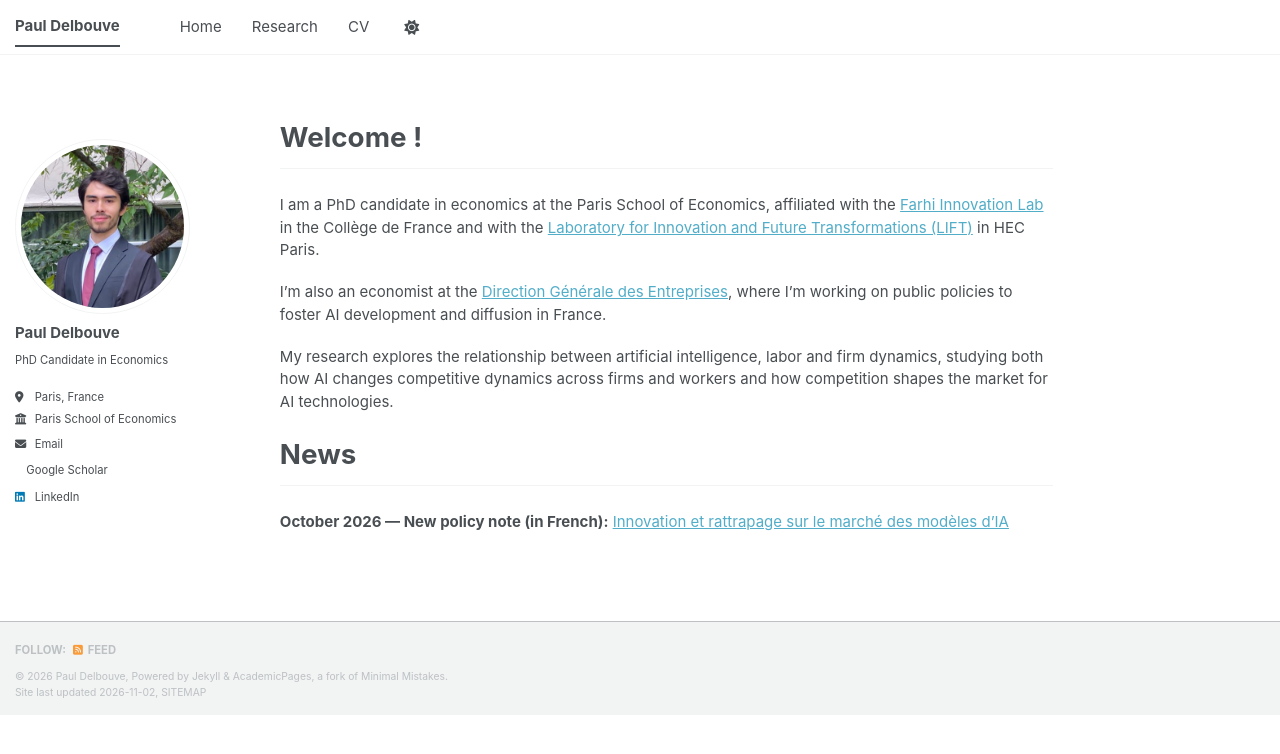
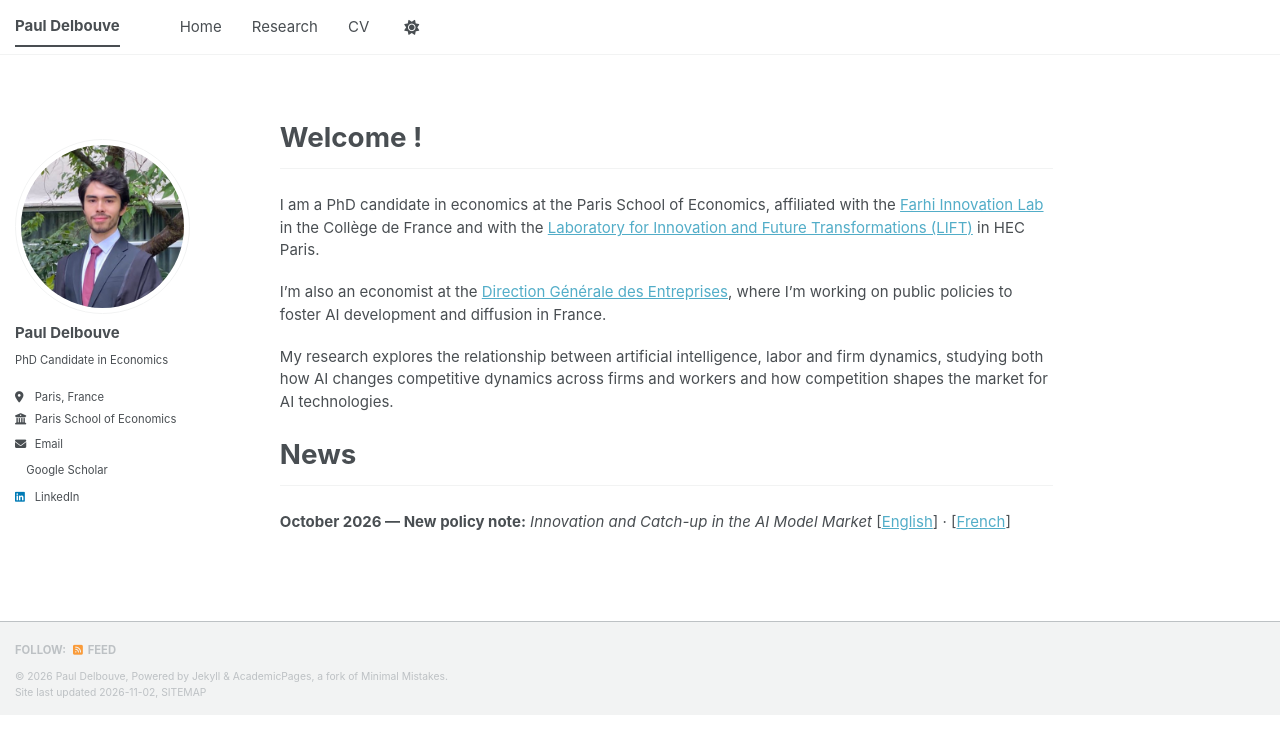
Before and after one commit to Pdelbouve/pdelbouve.github.io, a Jekyll site: the page built from _pages/about.md, in a window 1280 px wide. Shown: the top 754 px of the page. Built offline with Jekyll 4.4.1, drawn with Linux system fonts in a browser that asks for light colours; a style sheet for code colours, icons or effects is not loaded.

Commit message:
Add English and French links to latest policy note

```diff
--- a/_pages/about.md
+++ b/_pages/about.md
@@ -17,4 +17,4 @@ My research explores the relationship between artificial intelligence, labor and
 
 ## News
 
-**October 2026 — New policy note (in French):** [Innovation et rattrapage sur le marché des modèles d’IA](/files/LIFT_PolicyPaper_2026-04.pdf)
+**October 2026 — New policy note:** *Innovation and Catch-up in the AI Model Market* [[English](/files/LIFT_PolicyPaper_2026-04_English.pdf)] · [[French](/files/LIFT_PolicyPaper_2026-04.pdf)]
```
